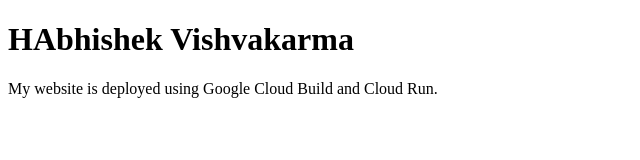
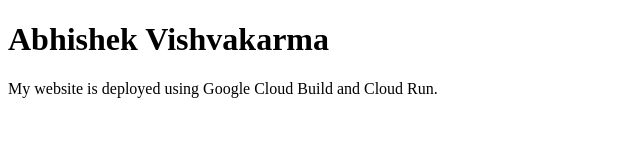
Before and after one commit to ujer23/gcp-cicd, a plain HTML site: page index.html in a window 1280 px wide. Shown: the whole page, without its empty margins (0-640 px from the left). Drawn offline with Linux system fonts and the light colour scheme.

Commit message:
Update index.html

```diff
--- a/index.html
+++ b/index.html
@@ -4,7 +4,7 @@
     <title>My GCP CI/CD Project</title>
 </head>
 <body>
-    <h1>HAbhishek Vishvakarma</h1>
+    <h1>Abhishek Vishvakarma</h1>
     <p>My website is deployed using Google Cloud Build and Cloud Run.</p>
 </body>
 </html>
```
